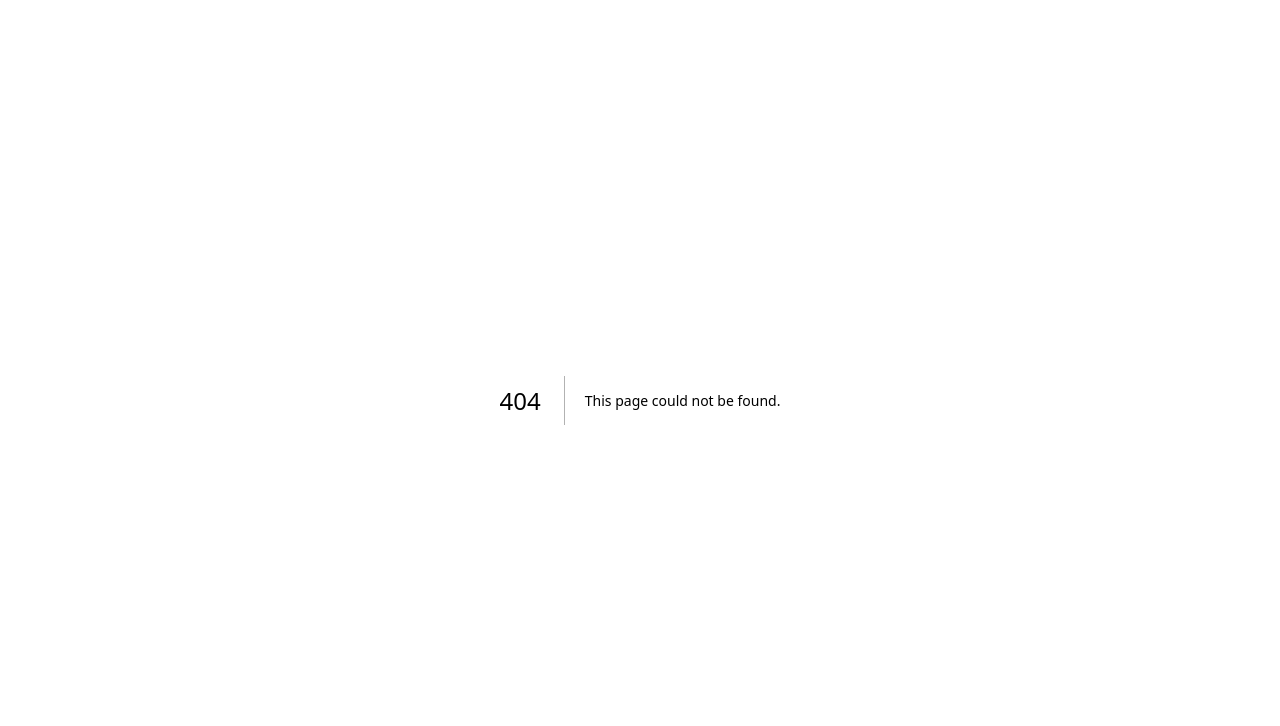
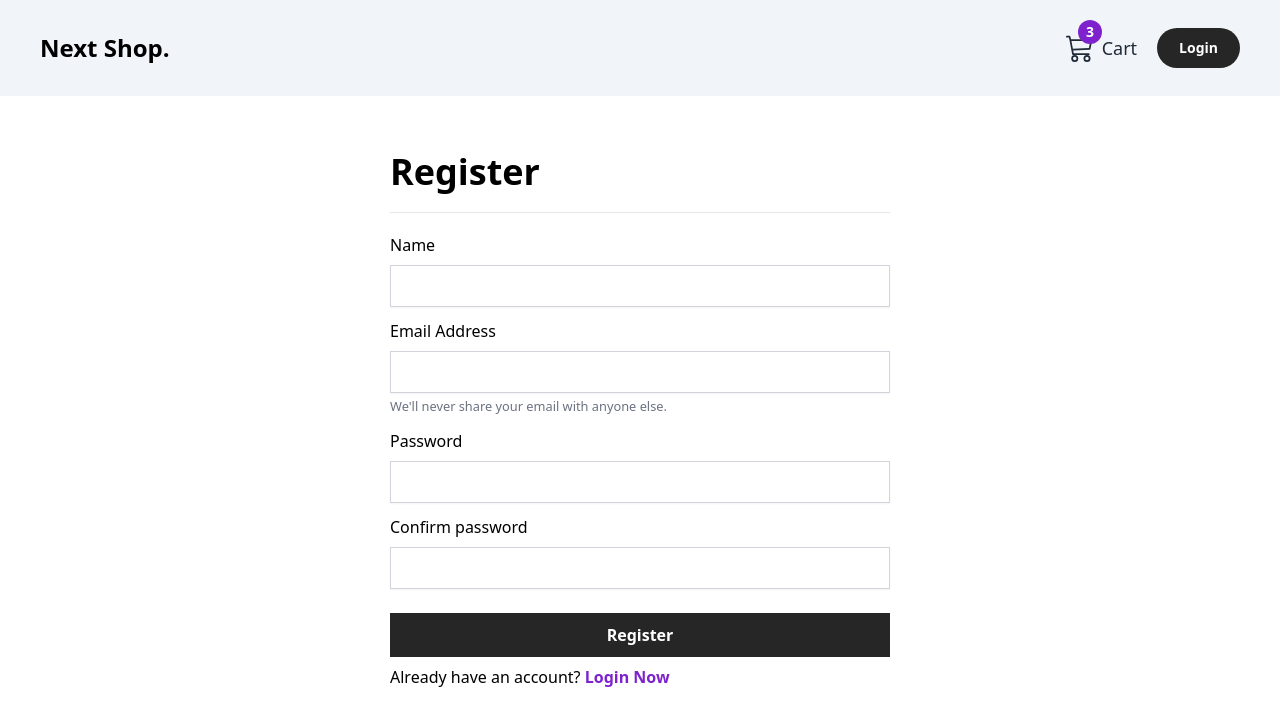
Before and after one commit to MohammedAtallahhh/next-ecommerce, a Next.js app: page /register in a window 1280 px wide. Before the commit this address had no page. Shown: the top 726 px of the page. Built offline with nearby package versions, Linux system fonts and the light colour scheme.

Commit message:
Added login and register pages && FormGroup component

```diff
--- /dev/null
+++ b/src/components/Layout/FormGroup.jsx
@@ -0,0 +1,24 @@
+import React, { useState } from "react";
+
+const FormGroup = ({ label, type = "text", children }) => {
+  const [value, setValue] = useState("");
+
+  return (
+    <div className="mb-3">
+      <label for={label} className="inline-block mb-2">
+        {label}
+      </label>
+      <input
+        type={type}
+        id={label}
+        class=" flex-1 appearance-none border border-gray-300 w-full py-2 px-4 bg-white text-gray-700 placeholder-gray-400 shadow-sm text-base focus:outline-none focus:ring-2 focus:ring-purple-600 focus:border-transparent"
+        value={value}
+        onChange={(e) => setValue(e.target.value)}
+      />
+
+      {children}
+    </div>
+  );
+};
+
+export default FormGroup;
--- a/src/components/Layout/index.jsx
+++ b/src/components/Layout/index.jsx
@@ -1,6 +1,6 @@
 import Link from "next/link";
 
-import { BsMinecartLoaded } from "react-icons/bs";
+import { BsCart3 } from "react-icons/bs";
 
 const Layout = ({ children }) => {
   return (
@@ -12,18 +12,23 @@ const Layout = ({ children }) => {
         </Link>
 
         <div className="flex gap-2">
+          {/* Cart icon */}
           <Link href="/cart" className="flex justify-center items-center">
             <button className="text-lg text-gray-800 mr-3 flex gap-2 items-center">
               <div className="relative">
-                <BsMinecartLoaded size={28} />
-                <span className="absolute top-[-50%] right-[-30%] flex justify-center items-center text-sm font-semibold bg-black text-white w-6 h-6 rounded-full">
+                <BsCart3 size={28} />
+                <span className="absolute top-[-50%] right-[-30%] flex justify-center items-center text-sm font-semibold bg-purple-700 text-white w-6 h-6 rounded-full">
                   3
                 </span>
               </div>
               Cart
             </button>
           </Link>
-          <button className="btn">Sign in</button>
+
+          {/* login button */}
+          <Link href="/login" className="btn">
+            Login
+          </Link>
         </div>
       </header>
       {children}
--- a/src/components/index.js
+++ b/src/components/index.js
@@ -1 +1,2 @@
 export { default as ProductList } from "./Product/ProductList";
+export { default as Layout } from "./Layout";
--- /dev/null
+++ b/src/pages/login.jsx
@@ -0,0 +1,47 @@
+import React from "react";
+import Head from "next/head";
+import { Layout } from "../components";
+import Link from "next/link";
+import FormGroup from "../components/Layout/FormGroup";
+
+const Login = () => {
+  return (
+    <Layout>
+      <Head>
+        <title>Sign in Page</title>
+      </Head>
+
+      <form
+        className="mx-auto my-4 max-w-[500px] py-5"
+        // onSubmit={handleSubmit}
+      >
+        <h2 className="font-semibold text-4xl mb-5 py-5 border-b border-b-gray-200">
+          Login
+        </h2>
+        <FormGroup label={"Email Address"}>
+          <small className="text-gray-500">
+            We'll never share your email with anyone else.
+          </small>
+        </FormGroup>
+
+        <FormGroup label={"Password"} type="password" />
+
+        <button
+          type="submit"
+          className="btn rounded-none w-full max-w-none text-base mt-3"
+        >
+          Login
+        </button>
+
+        <p className="my-2">
+          You don't have an account?{" "}
+          <Link href="/register" className="link">
+            Register Now
+          </Link>
+        </p>
+      </form>
+    </Layout>
+  );
+};
+
+export default Login;
--- /dev/null
+++ b/src/pages/register.jsx
@@ -0,0 +1,53 @@
+import React from "react";
+import Head from "next/head";
+import { Layout } from "../components";
+import Link from "next/link";
+import FormGroup from "../components/Layout/FormGroup";
+
+const Register = () => {
+  return (
+    <Layout>
+      <div>
+        <Head>
+          <title>Register Page</title>
+        </Head>
+
+        <form
+          className="mx-auto my-4 max-w-[500px] py-5"
+          // onSubmit={handleSubmit}
+        >
+          <h2 className="font-semibold text-4xl mb-5 py-5 border-b border-b-gray-200">
+            Register
+          </h2>
+          <FormGroup label={"Name"} />
+
+          <FormGroup label={"Email Address"}>
+            <small className="text-gray-500">
+              We'll never share your email with anyone else.
+            </small>
+          </FormGroup>
+
+          <FormGroup label={"Password"} type="password" />
+
+          <FormGroup label={"Confirm password"} type="password" />
+
+          <button
+            type="submit"
+            className="btn rounded-none w-full max-w-none text-base mt-3"
+          >
+            Register
+          </button>
+
+          <p className="my-2">
+            Already have an account?{" "}
+            <Link href="/login" className="link">
+              Login Now
+            </Link>
+          </p>
+        </form>
+      </div>
+    </Layout>
+  );
+};
+
+export default Register;
--- a/src/styles/globals.css
+++ b/src/styles/globals.css
@@ -9,6 +9,10 @@ img {
 
 @layer components {
   .btn {
-    @apply text-sm font-semibold max-w-[140px] mx-auto py-2 px-5 bg-black/95 text-white border-2 border-transparent rounded-full hover:bg-transparent hover:text-black/95 hover:border-2 hover:border-black/95 transition-all;
+    @apply text-sm font-semibold max-w-[140px] mx-auto py-2 px-5 bg-neutral-800 text-white border-2 border-transparent rounded-full hover:bg-neutral-900 transition-all;
+  }
+
+  .link {
+    @apply text-purple-700 font-semibold hover:underline;
   }
 }
```
